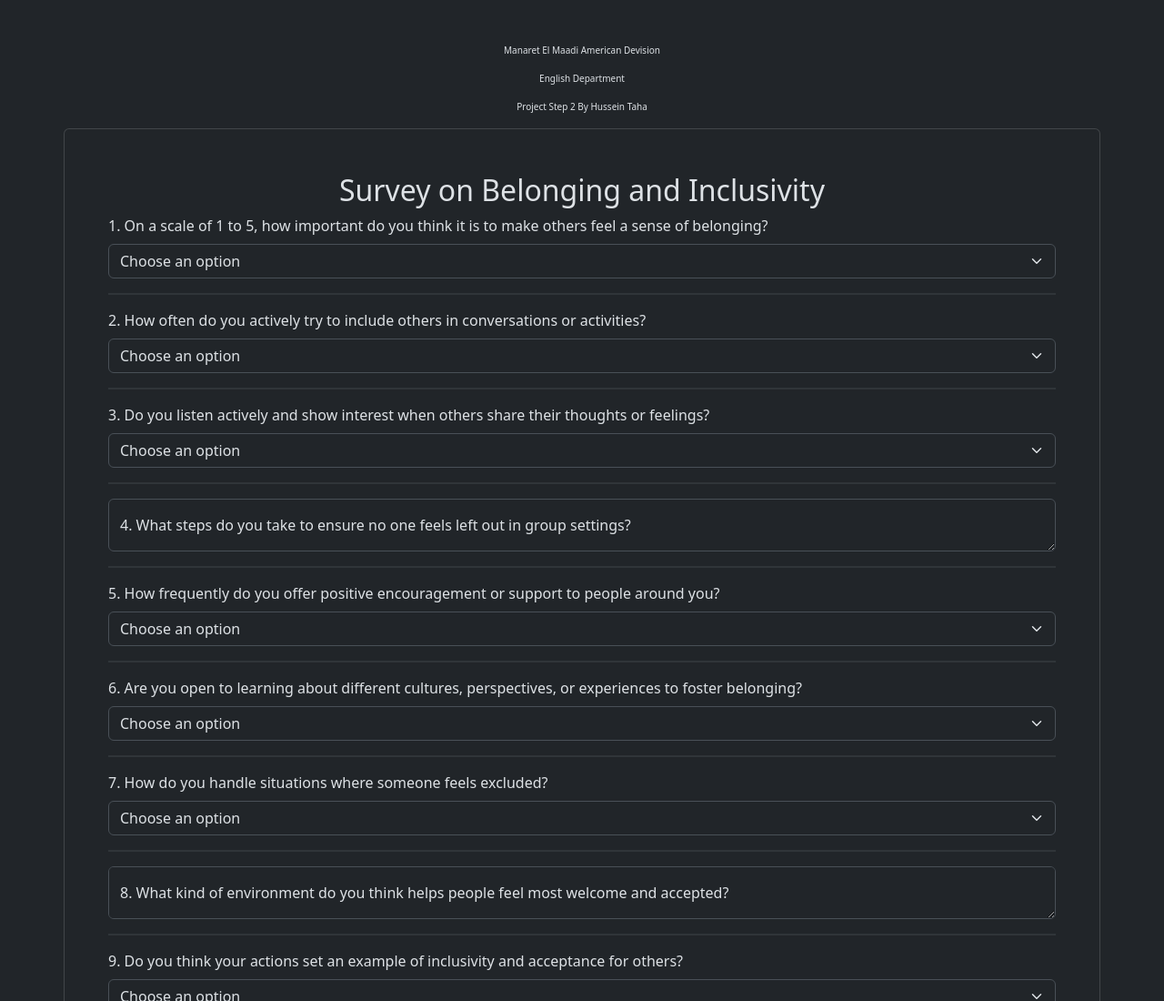
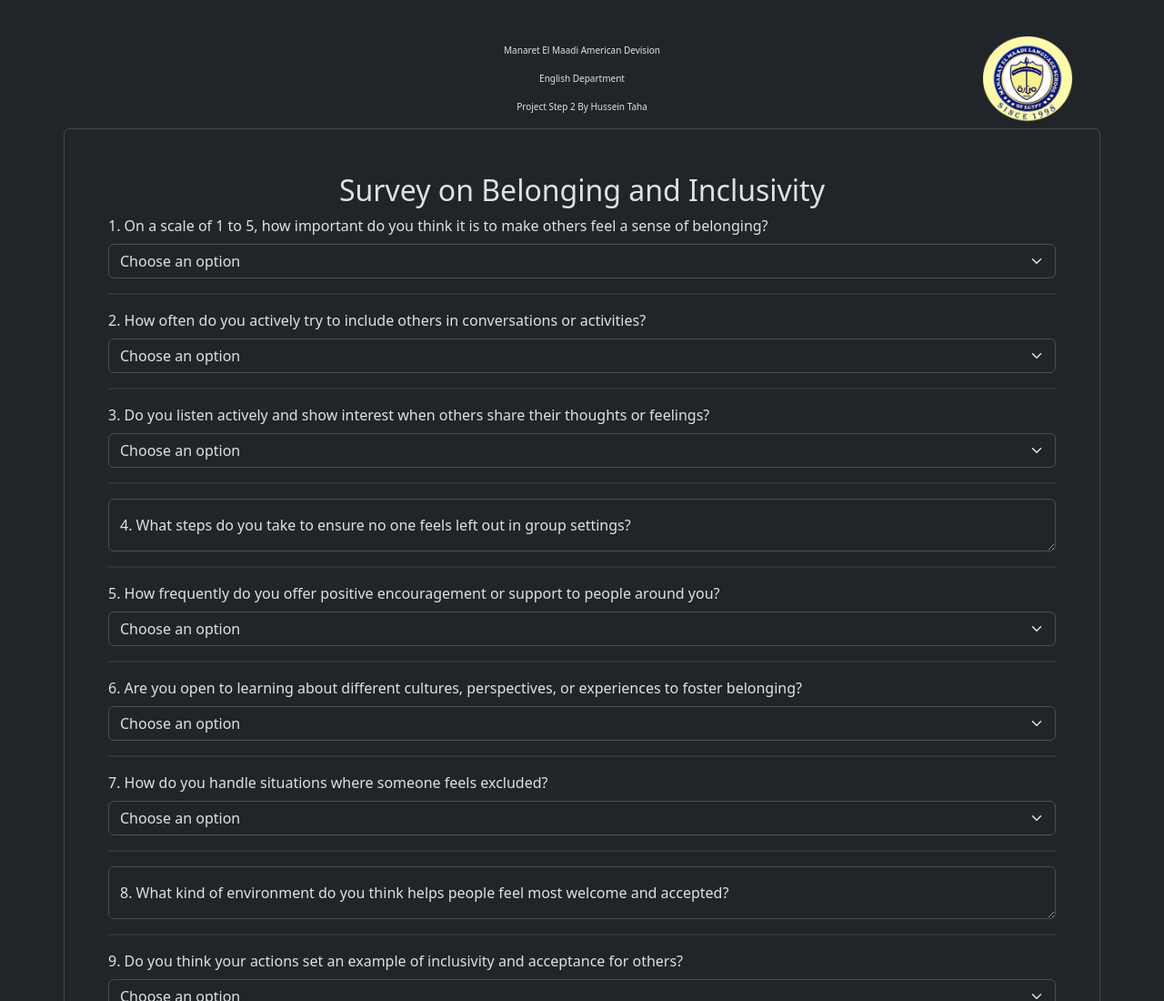
Before and after one commit to NothingAroundUs/english-survey, a plain HTML site: page index.html in a window 1280 px wide. Shown: the top 1100 px of the page at 91% size. Drawn offline with nearby package versions, Linux system fonts and the light colour scheme.

Commit message:
Added manara logo and a linked css file

```diff
--- a/css/style.css
+++ b/css/style.css
@@ -0,0 +1,7 @@
+.manara-logo {
+    position: absolute;
+    top: 50%;
+    transform: translateY(-50%);
+    right: 100px;
+    width: 100px;
+}
--- a/index.html
+++ b/index.html
@@ -6,16 +6,18 @@
     <meta name="viewport" content="width=device-width, initial-scale=1.0">
     <title>Survey on Belonging and Inclusivity</title>
     <link href="https://cdn.jsdelivr.net/npm/bootstrap@5.3.0-alpha1/dist/css/bootstrap.min.css" rel="stylesheet">
+    <link rel="stylesheet" href="css/style.css">
     <!-- FUCK BOOTSTRAP WHY DO I EVEN USE IT -->
 </head>
 
 <body class="bg-dark" data-bs-theme="dark">
     <a href="/english-survey/thankyou.html" class="d-none" id="goToThanks"></a>
     <!-- DO NOT FUCK WITH THE CODE -->
-    <div class="contianer text-center mt-5 mb-0 pb-0" style="font-size: 10px;">
+    <div class="contianer text-center mt-5 mb-0 pb-0 position-relative" style="font-size: 10px;">
         <p>Manaret El Maadi American Devision</p>
         <p>English Department</p>
         <p>Project Step 2 By Hussein Taha</p>
+        <img src="img/manara_logo.png" alt="Manaret El Maadi American School with transparent background" class="manara-logo">
     </div>
     <div class="container mb-5 card p-5">
         <h2 class="text-center">Survey on Belonging and Inclusivity</h2>
```
Also changed, not shown: img/manara_logo.png (added).
